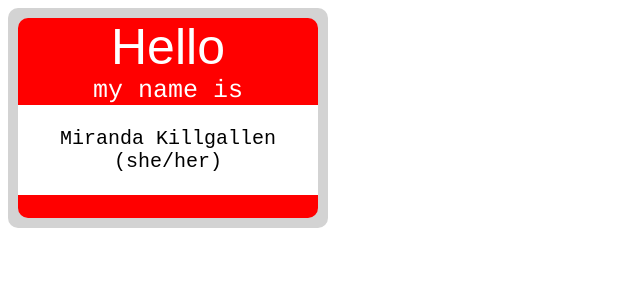
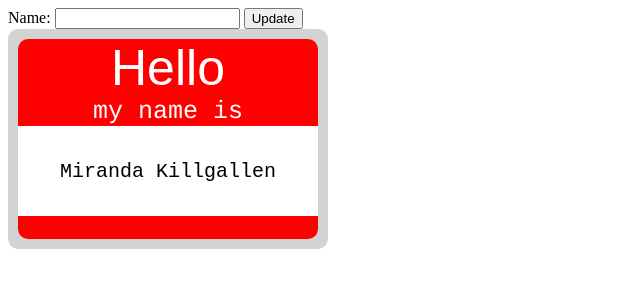
Before and after one commit to abrielcleaver/LAB-02a-name-tag, a plain HTML site: page index.html in a window 1280 px wide. Shown: the whole page, without its empty margins (0-640 px from the left). Drawn offline with Linux system fonts and the light colour scheme.

Commit message:
add text box and update button

```diff
--- /dev/null
+++ b/app.js
@@ -0,0 +1,3 @@
+const updateButttonN = document.getElementById('update-button-n');
+
+const name = document.getElementById('name');
--- a/index.html
+++ b/index.html
@@ -8,13 +8,18 @@
     <link rel="stylesheet" href="styles.css">
 </head>
 <body>
+<section class="input">
+    <label>Name:
+    </label>
+    <input>
+    <button id="update-button-n">Update</button>
 
 <div class="paper">
     <div class="tag">
     <h1>Hello</h1>
     <h2>my name is</h2>
-    <section><p>Miranda Killgallen (she/her)</p></section>
-    <footer></fooster>
+    <section><p id="name" class="name">Miranda Killgallen</p></section>
+    <footer></footer>
     </div>
 </div>
 
```
Also changed, not shown: 2 other files.
